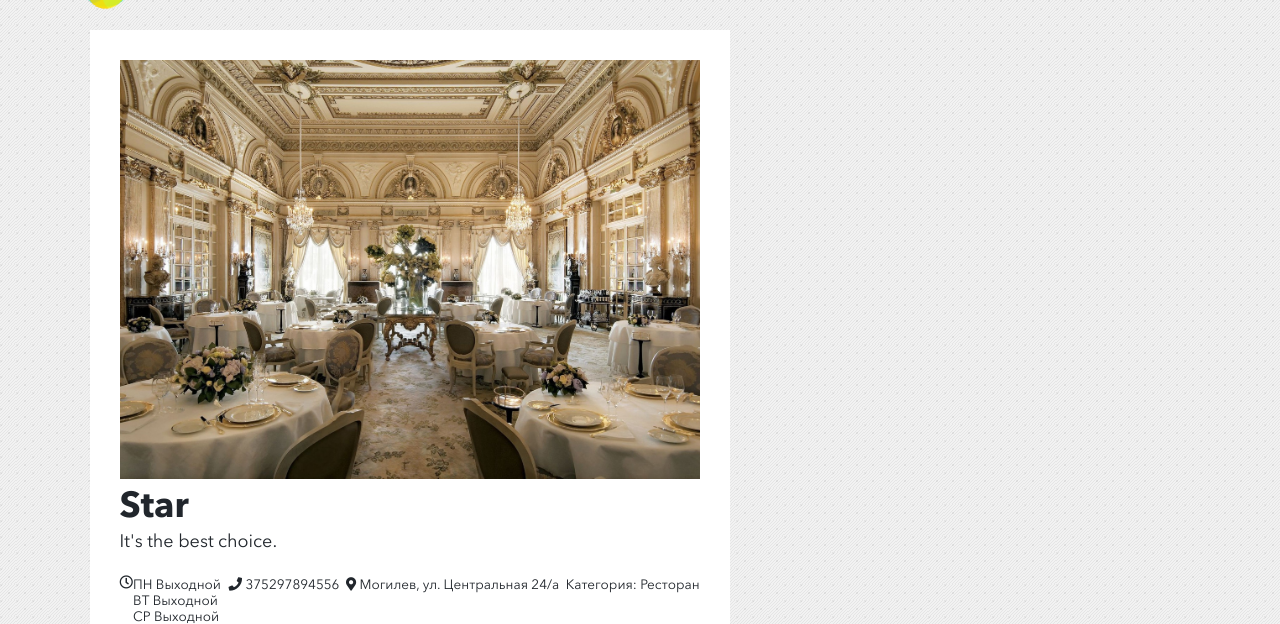
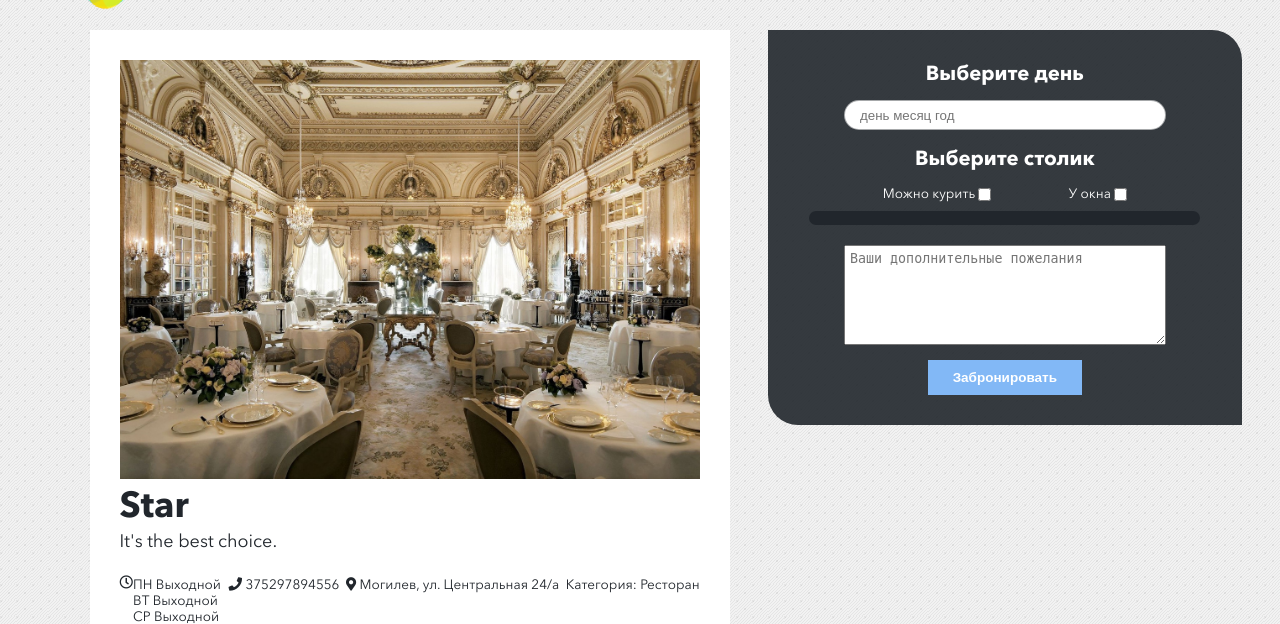
Before and after one commit to ValentinKolesnikov/TRPOCourseWork, a Django app: page /restaurant/1 in a window 1280 px wide. Shown: the part 40-664 px from the top of the page. Run offline with Django 3.2, Linux system fonts and the light colour scheme; data comes from the database, SQL or seed files in the repository; style sheets or scripts are compiled from the project's sources; some libraries are stand-ins or nearby versions.

Commit message:
втопили как цари

```diff
--- a/mysite/catalog/models.py
+++ b/mysite/catalog/models.py
@@ -128,11 +128,12 @@ class Table(models.Model):
         return self.restaurant.name+' ' +str(self.count)
 
 class TimeTable(models.Model):
-    start = models.DateTimeField()
-    end = models.DateTimeField()
-    reservation = models.BooleanField(default=False)
+    time = models.DateTimeField()
+    reservation = models.BooleanField(default=True)
     table = models.ForeignKey(Table, on_delete=models.CASCADE)
+    restaurant = models.ForeignKey(Restaurant, on_delete=models.CASCADE, default=None)
     user = models.ForeignKey(User, on_delete=models.CASCADE)
+    text = models.CharField(max_length=100, default = '')
 
     def __str__(self):
         return self.table.__str__()
--- a/mysite/catalog/templates/catalog/posts.html
+++ b/mysite/catalog/templates/catalog/posts.html
@@ -153,7 +153,7 @@
                   {% endif %}{% endfor %}><i class="fas fa-heart" onclick="like(this)" ></i> <span class="mark">{{rest.mark}}</span></p>
                 </div>
             </div>
-            <button class="rest-card__btn" id="{{rest.id}}" onclick="MakeOrder(this)">Забронировать</button>
+            <button class="rest-card__btn" id="{{rest.id}}" onclick="MakeOrder(this);">Забронировать</button>
           </div>
           {% endfor %}
 
--- a/mysite/mainApp/static/js/main.js
+++ b/mysite/mainApp/static/js/main.js
@@ -188,6 +188,7 @@ function MakeOrder(btn){
 
   GetTables(id,window,smoke);
 
+
 }
 
 var date = new Date();
@@ -204,11 +205,17 @@ function SendOrder(){
   var timeorder = $('#selectedtime')[0];
   if(!dateorder||!tableorder||!timeorder)
     return;
-  console.log(dateorder.value);
-  console.log(tableorder.id);
-  console.log(timeorder.innerHTML);
-  console.log($('.order-card__offer')[0].value)
+  var formData = new FormData();
+  formData.append('date', dateorder.value);
+  formData.append('table', tableorder.id);
+  formData.append('time', timeorder.innerHTML);
+  formData.append('text', $('.order-card__offer')[0].value);
+  formData.append('restaurant', $('.order')[0].getAttribute('id'))
 
+  var xhr = new XMLHttpRequest();
+  xhr.open("POST", "/catalog/");
+  xhr.send(formData);
+  HideOrderForm();
 }
 
 
--- a/mysite/mainApp/static/sass/main.css
+++ b/mysite/mainApp/static/sass/main.css
@@ -516,7 +516,6 @@ input:-webkit-autofill {
 }
 
 .order-card {
-  width: 37%;
   display: -webkit-box;
   display: -ms-flexbox;
   display: flex;
@@ -532,14 +531,18 @@ input:-webkit-autofill {
           align-items: center;
   background-color: rgba(33, 38, 44, 0.9);
   color: #fff;
-  position: fixed;
+  padding: 30px 7px;
+  border-radius: 0 30px 0 30px;
+  z-index: 91;
+}
+
+.order-card__wrapper {
   top: 50%;
   left: 50%;
-  padding: 30px 7px;
   -webkit-transform: translate(-50%, -50%);
           transform: translate(-50%, -50%);
-  border-radius: 0 30px 0 30px;
-  z-index: 91;
+  position: fixed;
+  width: 37%;
 }
 
 .order-card__date {
--- a/mysite/mainApp/static/sass/main.sass
+++ b/mysite/mainApp/static/sass/main.sass
@@ -377,20 +377,21 @@ input:-webkit-autofill
 .order
 	display: none
 	&-card
-		width: 37%
 		display: flex
 		flex-direction: column
 		justify-content: flex-start
 		align-items: center
 		background-color: rgba($header, 0.9)
 		color: $white-font
-		position: fixed
-		top: 50%
-		left: 50%
 		padding: 30px 7px
-		transform: translate(-50%, -50%)
 		border-radius: 0 30px 0 30px
 		z-index: 91
+		&__wrapper
+			top: 50%
+			left: 50%
+			transform: translate(-50%, -50%)
+			position: fixed
+			width: 37%
 		&__date
 			display: inline-block
 			width: 70%
--- a/mysite/mainApp/static/sass/restaurant.css
+++ b/mysite/mainApp/static/sass/restaurant.css
@@ -75,6 +75,17 @@ body {
   margin: 20px 0;
 }
 
+.rest-order {
+  display: block;
+}
+
+.rest-order__card {
+  position: fixed;
+  right: 3%;
+  top: 70px;
+  width: 37%;
+}
+
 .comments {
   border-top: 1px solid rgba(33, 38, 44, 0.3);
   margin-bottom: 30px;
--- a/mysite/mainApp/static/sass/restaurant.sass
+++ b/mysite/mainApp/static/sass/restaurant.sass
@@ -43,6 +43,14 @@ body
 		justify-content: space-around
 	&__btn
 		margin: 20px 0
+	&-order
+		display: block
+		&__card
+			position: fixed
+			right: 3%
+			top: 70px
+			width: 37%
+
 
 .comments
 	border-top: 1px solid rgba($header, 0.3)
--- a/mysite/mainApp/templates/mainApp/wrapper.html
+++ b/mysite/mainApp/templates/mainApp/wrapper.html
@@ -28,7 +28,7 @@
 
 <body>
 	<div class="order">
-		<div class="order-card">
+		<div class="order-card order-card__wrapper">
 			<h2>Выберите день</h2>
 			<input autocomplete="off" onmousewheel="ChangeDate(this)" type="text" class="datepicker-here order-card__date"
 				id="date"
--- a/mysite/restaurant/templates/restaurant/restaurant.html
+++ b/mysite/restaurant/templates/restaurant/restaurant.html
@@ -14,8 +14,32 @@
       </div>
     </div>
     {% else %}
+
      <div class="rest">
+      <div class="order rest-order">
+        <div class="order-card rest-order__card">
+          <h2>Выберите день</h2>
+          <input autocomplete="off" onmousewheel="ChangeDate(this)" type="text" class="datepicker-here order-card__date"
+            id="date" placeholder="день месяц год">
+          <h2>Выберите столик</h2>
+          <div class="order-card__filter">
 
+            <lable for="is-smoke">Можно курить<input onclick="ChangeValue()" name="is-smoke" id="is-smoke"
+                class="order-card__checkbox" type="checkbox"></lable>
+            <lable for="is-window">У окна<input onclick="ChangeValue()" name="is-window" id="is-window"
+                class="order-card__checkbox" type="checkbox"></lable>
+          </div>
+
+          <div class="order-card__tables-result tables">
+          </div>
+          <div class="order-card__time-block">
+
+          </div>
+          <textarea class="order-card__offer" placeholder="Ваши дополнительные пожелания"></textarea>
+          <button class="order-card__send-btn btn" onclick="SendOrder()">Забронировать</button>
+        </div>
+
+      </div>
        <div class="rest__card">
          <img class="rest__image" src="{{rest.photo.url}}" s alt="{{rest.Username}}" data-holder-rendered="true">
 
```
Also changed, not shown: mysite/catalog/views.py (+26 -2 lines), mysite/catalog/templates/catalog/order.html (line endings or trailing spaces), mysite/db.sqlite3, 2 other files.
